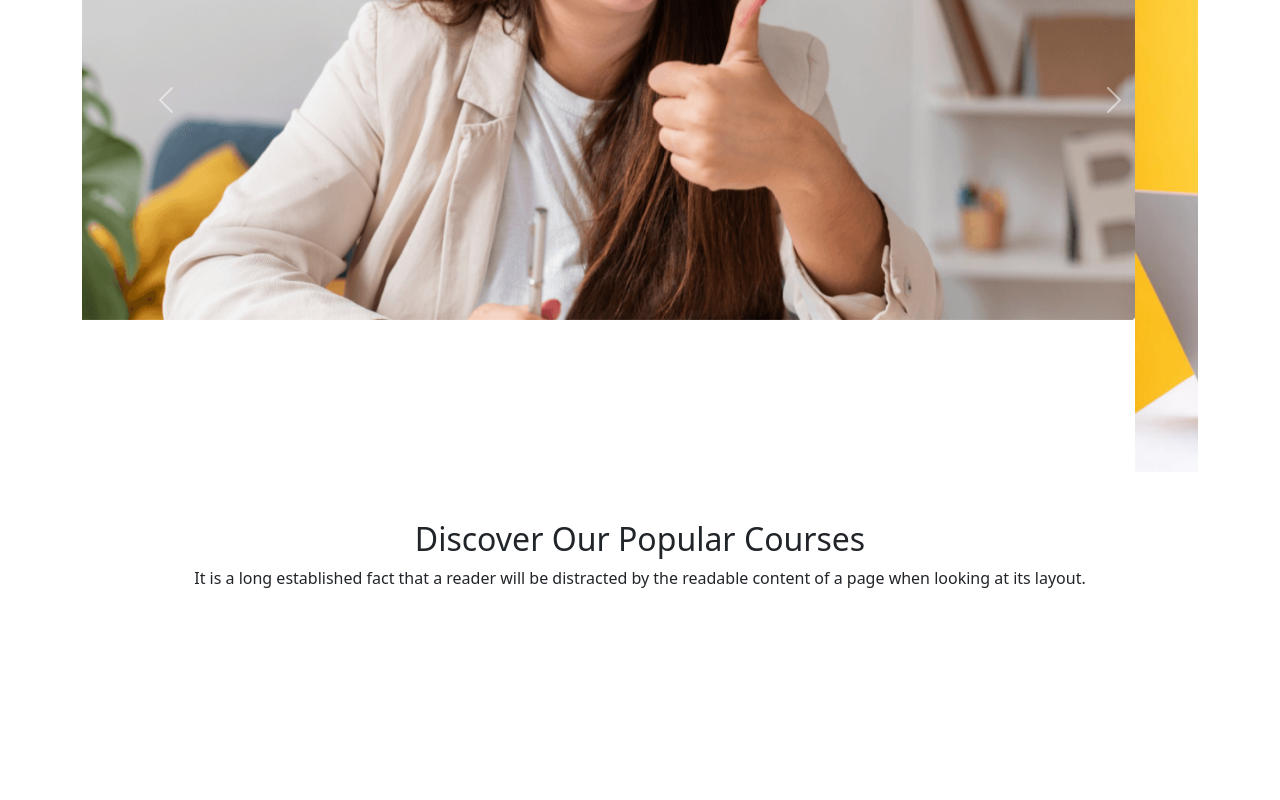
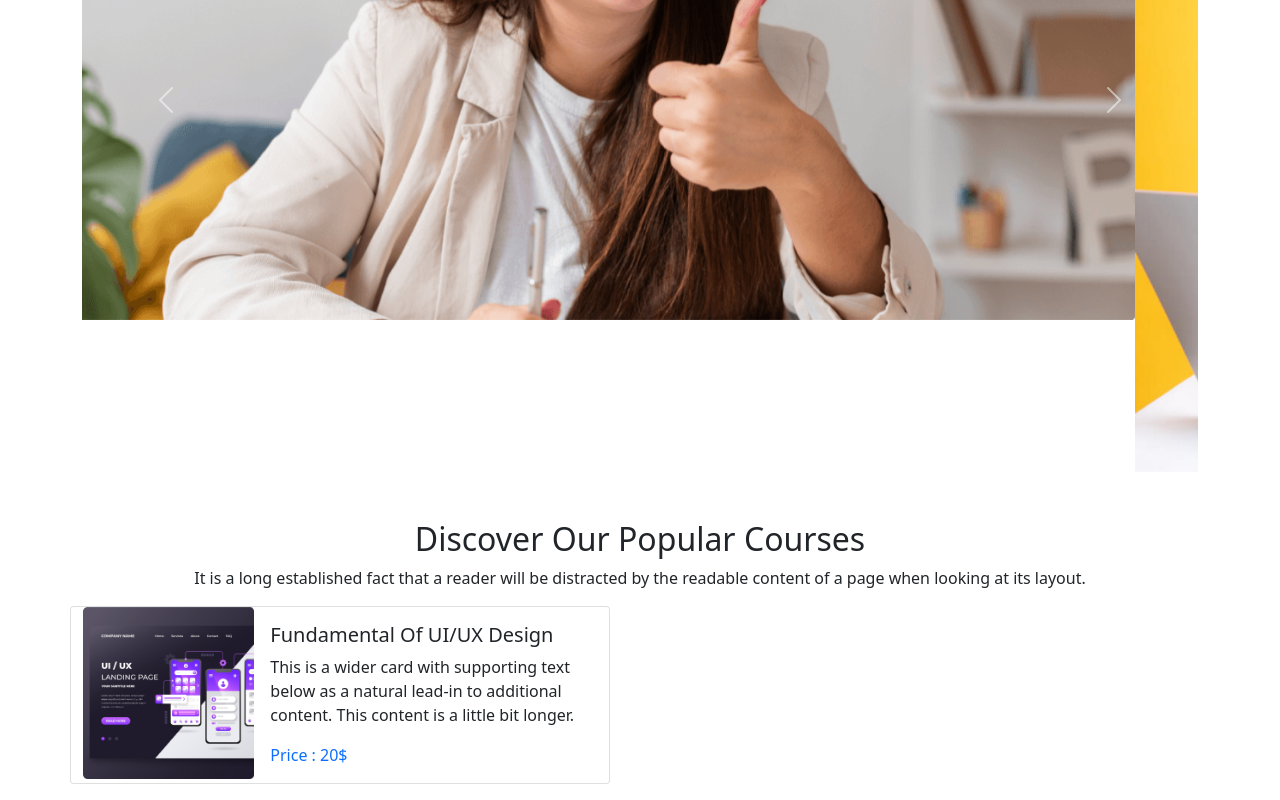
Before and after one commit to smtariqulislam/Education-Pro, a plain HTML site: page index.html in a window 1280 px wide. Shown: the part 344-1144 px from the top of the page. Before the commit the page ends 950 px from the top, so only its background shows below. Drawn offline with nearby package versions, Linux system fonts and the light colour scheme.

Commit message:
1st course add in website

```diff
--- a/index.html
+++ b/index.html
@@ -88,11 +88,38 @@
                 <h2>Discover Our Popular
                     Courses</h2>
             </div>
-            <div class="d-flex justify-content-center align-self-center">
+            <div class="d-flex justify-content-center align-items-center">
                 <p>It is a long established fact that a reader will be distracted by the readable
                     content of a page when looking at its layout.</p>
             </div>
         </section>
+
+
+        <section class="container">
+            <div class="row row-cols-1 row-cols-lg-2 row-cols-md-1 g-4">
+                <div class="card mb-3 me-2" style="max-width: 540px;">
+                    <div class="row g-0">
+                        <div class="col-md-4">
+                            <img src="images/course/course-1.png" class="img-fluid rounded-start" alt="...">
+                        </div>
+                        <div class="col-md-8">
+                            <div class="card-body">
+                                <h5 class="card-title">Fundamental Of UI/UX Design</h5>
+                                <p class="card-text">This is a wider card with supporting text below as a natural
+                                    lead-in to additional
+                                    content. This content is a little bit longer.</p>
+                                <p class="card-text">
+                                    <medium class="text-primary">Price : 20$</medium>
+                                </p>
+                            </div>
+                        </div>
+                    </div>
+                </div>
+
+
+            </div>
+        </section>
+
 
     </main>
 
```
